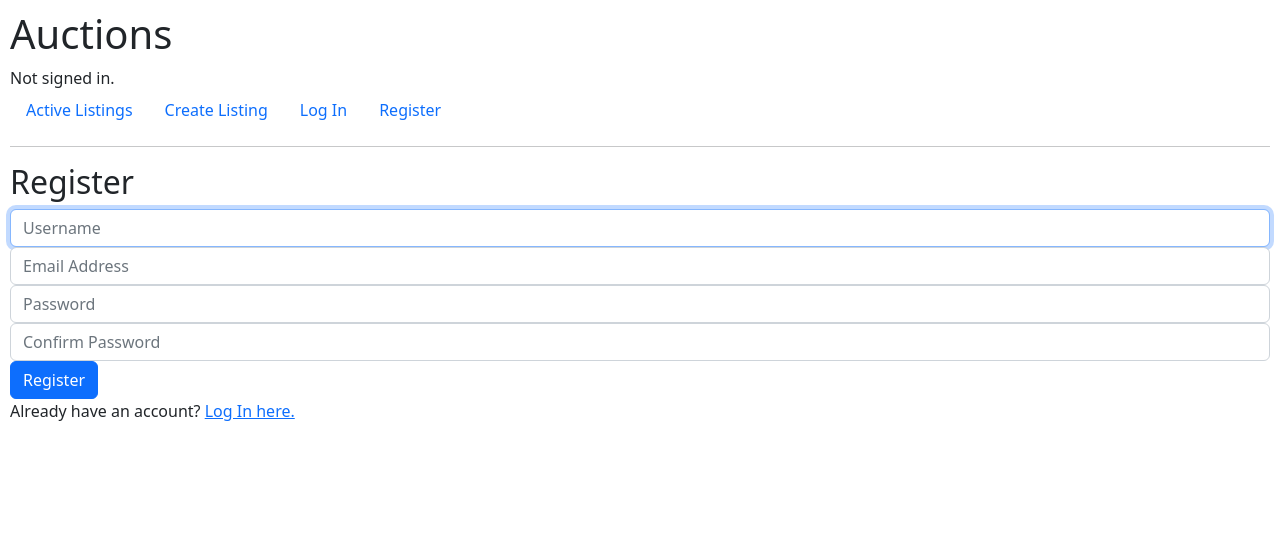
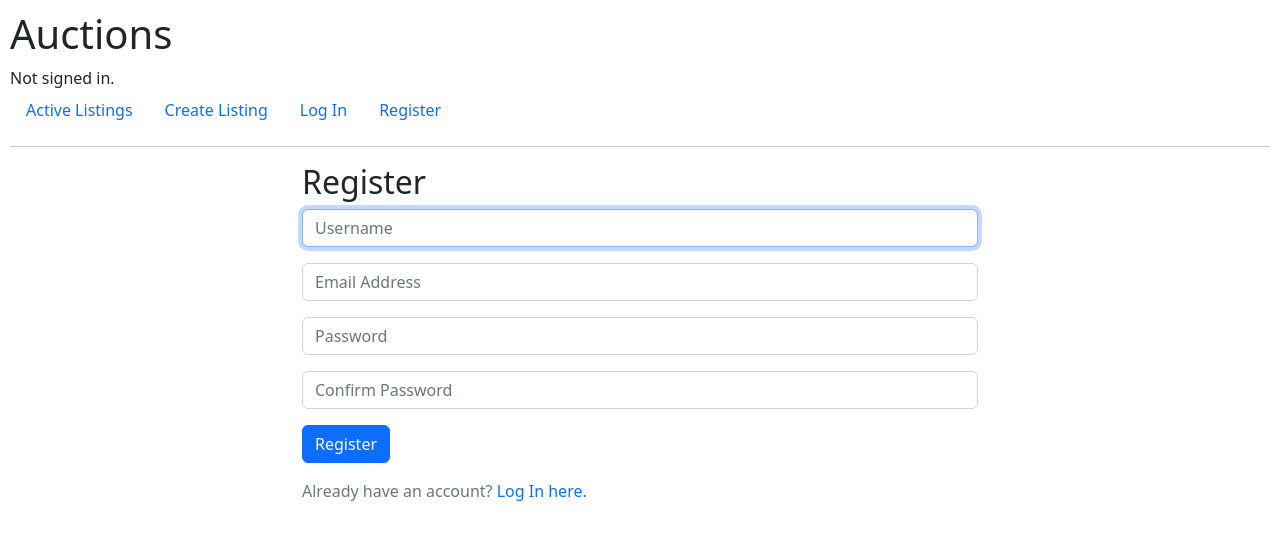
Before and after one commit to voizlav/CS50W, a Django app: page /register in a window 1280 px wide. Shown: the top 540 px of the page. Run offline with Django 3.2, Linux system fonts and the light colour scheme.

Commit message:
Update register page style

```diff
--- a/commerce/auctions/templates/auctions/register.html
+++ b/commerce/auctions/templates/auctions/register.html
@@ -2,29 +2,32 @@
 
 {% block body %}
 
+<div class="container" style="max-width: 700px;">
     <h2>Register</h2>
-
     {% if message %}
-        <div>{{ message }}</div>
+    <div class="alert alert-warning" role="alert">
+        {{ message }}
+    </div>
     {% endif %}
-
     <form action="{% url 'register' %}" method="post">
         {% csrf_token %}
-        <div class="form-group">
+        <div class="mb-3">
             <input class="form-control" autofocus type="text" name="username" placeholder="Username">
         </div>
-        <div class="form-group">
+        <div class="mb-3">
             <input class="form-control" type="email" name="email" placeholder="Email Address">
         </div>
-        <div class="form-group">
+        <div class="mb-3">
             <input class="form-control" type="password" name="password" placeholder="Password">
         </div>
-        <div class="form-group">
+        <div class="mb-3">
             <input class="form-control" type="password" name="confirmation" placeholder="Confirm Password">
         </div>
-        <input class="btn btn-primary" type="submit" value="Register">
+        <input class="btn btn-primary mb-3" type="submit" value="Register">
     </form>
-
-    Already have an account? <a href="{% url 'login' %}">Log In here.</a>
-
+    <p class="text-muted">
+        Already have an account?
+        <a href="{% url 'login' %}" class="text-decoration-none">Log In here.</a>
+    </p>
+</div>
 {% endblock %}
```
